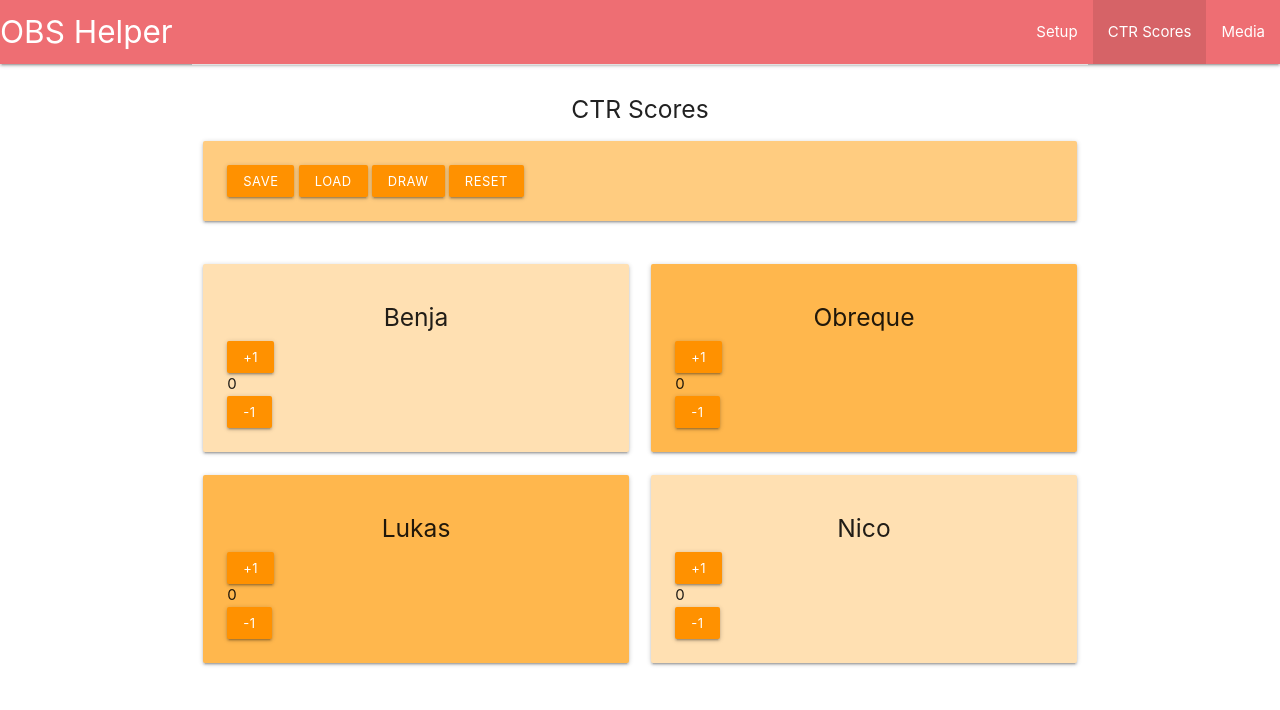
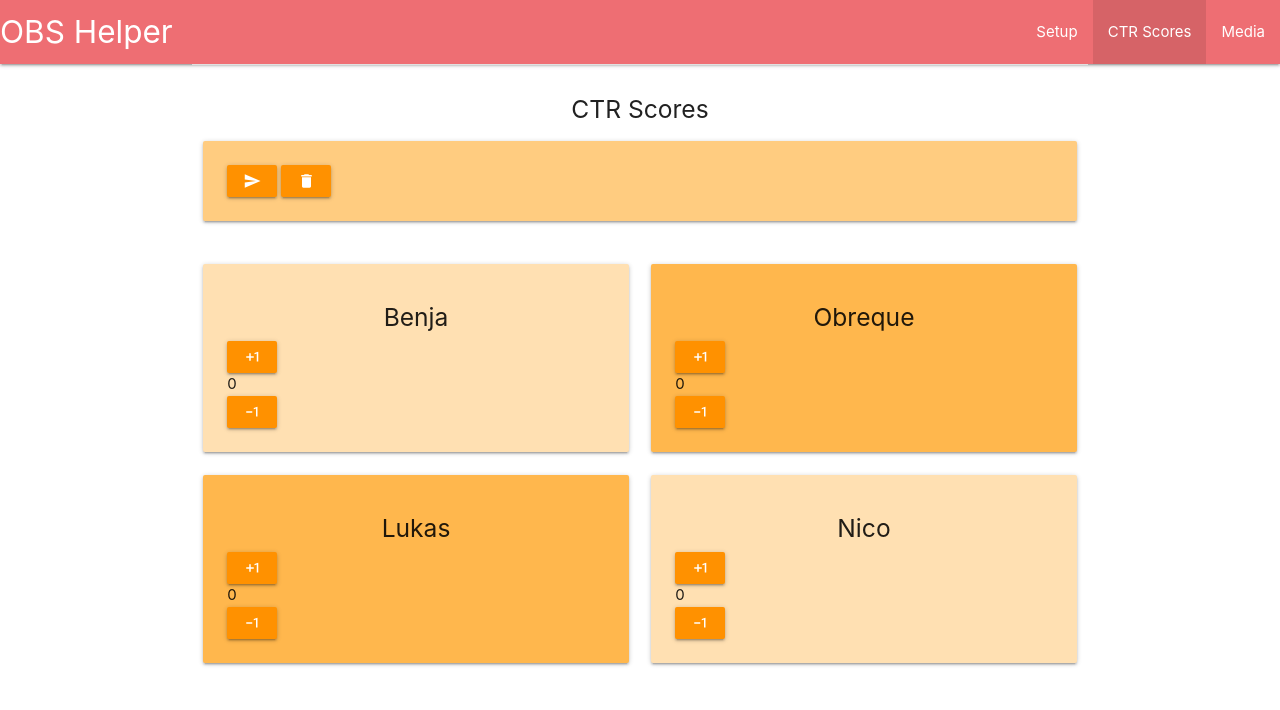
Before and after one commit to benja-opazo/obs-banner-flask, a Flask app: page /ctrscores/ in a window 1280 px wide. Shown: the top 710 px of the page. Run offline with Flask 3, Linux system fonts and the light colour scheme.

Commit message:
now buttons work with icons. I have to add the necessary code to +1 and -1 buttons on the ctrscores tab

```diff
--- a/app.py
+++ b/app.py
@@ -6,7 +6,6 @@
 import numpy as np
 from yt_dlp import YoutubeDL
 import os
-#from wand.image import Image
 from wand.image import Image as wand
 from fileinput import filename
 import filetype
@@ -86,7 +85,7 @@
                 uploaded_file.save(file_path)
                 # Convert to jpeg
                 if filetype.is_image(file_path):
-                    with wand.Image(filename = file_path) as img:
+                    with wand(filename = file_path) as img:
                         img.convert("jpg")
                         img.save(filename="static/output/uploaded_img.jpg")
                 # Convert to mp4
@@ -120,7 +119,7 @@
             return jsonify(icon="error", theclass="red", videostatus = videostatus)
     return render_template('media.html', currentpage="media", videostatus=videostatus)
 
-@app.route('/ctrscores/<cmd>')
+@app.route('/ctrscores/<cmd>', methods=['GET', 'POST'])
 def ctrscores_command(cmd=None):
     if cmd.find('-') > 0:
         score_delta, player = cmd.split('-')
@@ -131,24 +130,12 @@
         else:
             pass
     else:
-        if cmd == 'render_scores':
-            # Serializing json
-            json_object = json.dumps(scores, indent=4)
-            # Writing to sample.json
-            with open("score.json", "w") as outfile:
-                outfile.write(json_object)
         if cmd == 'draw_banner':
             draw_banner(scores)
-        if cmd == 'load_scores':
-            with open("score.json", "r") as openfile:
-                scores_json = json.load(openfile)
-                for label in scores_json:
-                    scores[label] = scores_json[label]
         if cmd =='reset_scores':
             for label in scores:
                 scores[label][0] = 0
             draw_banner(scores)
-
         if cmd =='update_scores':
             return jsonify(scores=scores)
     return render_template('ctrscores.html', commands=AVAILABLE_COMMANDS, players=AVAILABLE_PLAYERS, scores=scores)
--- a/static/js/scores.js
+++ b/static/js/scores.js
@@ -9,7 +9,6 @@
           $('.score-update-p2').text(response.scores.p2[0])
           $('.score-update-p3').text(response.scores.p3[0])
           $('.score-update-p4').text(response.scores.p4[0])
-          delayed_img_update();
         }
       })
     })
@@ -30,3 +29,32 @@
       }
     })
   }, 1000));
+
+// These functions make the buttons with icons work
+$(document).ready(function () {
+  $('.send-btn-ctrscores').click(function(){
+    $.ajax({
+      url: '/ctrscores/draw_banner',
+      type: 'post',
+      contentType: 'application/json',
+      //data: JSON.stringify ($('.video-input-field').val()),
+      success: function(response) {
+      console.log("Drawing Scores");
+      }
+    })
+  })
+});
+
+$(document).ready(function () {
+  $('.delete-btn-ctrscores').click(function(){
+    $.ajax({
+      url: '/ctrscores/reset_scores',
+      type: 'post',
+      contentType: 'application/json',
+      //data: JSON.stringify ($('.video-input-field').val()),
+      success: function(response) {
+      console.log("Resetting Scores");
+      }
+    })
+  })
+});
--- a/templates/ctrscores.html
+++ b/templates/ctrscores.html
@@ -40,17 +40,11 @@
                 <div class="row">
                     <div class="col s12">
                         <div class="card-panel orange lighten-3 card-panel hoverable">
-                            <button class="command waves-effect waves-light btn-small orange accent-3 center" type="submit" name="render" value="{{currentpage}}/render_scores">
-                                Save
+                            <button class="command waves-effect waves-light btn-small orange accent-3 center update-btn-ctrscores send-btn-ctrscores" type="submit" name="draw" value="{{currentpage}}/draw_banner">
+                                <i class="material-icons center">send</i>
                             </button>
-                            <button class="command waves-effect waves-light btn-small orange accent-3 center update-btn-ctrscores" type="submit" name="load" value="{{currentpage}}/load_scores">
-                                Load
-                            </button>
-                            <button class="command waves-effect waves-light btn-small orange accent-3 center update-btn-ctrscores" type="submit" name="draw" value="{{currentpage}}/draw_banner">
-                                Draw
-                            </button>
-                            <button class="command waves-effect waves-light btn-small orange accent-3 center update-btn-ctrscores" type="submit" name="reset" value="{{currentpage}}/reset_scores">
-                                Reset
+                            <button class="command waves-effect waves-light btn-small orange accent-3 center update-btn-ctrscores delete-btn-ctrscores" type="submit" name="reset" value="{{currentpage}}/reset_scores">
+                                <i class="material-icons center">delete</i>
                             </button>
                         </div>
                     </div>
@@ -70,9 +64,9 @@
                                 {% for label, command in commands.items() %}
                                     <button class="command waves-effect waves-light btn-small orange accent-3 center update-btn-ctrscores" type="submit" name="score_button" value="{{currentpage}}/{{ command }}-{{ playernumber }}">
                                         {% if label == '+1' %}
-                                            +1
+                                        <i class="material-icons center">exposure_plus_1</i>
                                         {% elif label == '-1' %}
-                                            -1
+                                        <i class="material-icons center">exposure_neg_1</i>
                                         {% endif %}
 
                                     </button>
--- a/templates/media.html
+++ b/templates/media.html
@@ -67,7 +67,7 @@
                         <button class="command waves-effect waves-light btn-small orange accent-3 center update-btn-videos submit-btn-videos" type="submit" name="submit_video" value="{{currentpage}}/submit_video">
                           <i class="material-icons center">file_upload</i>
                         </button>
-                        <button class="command waves-effect waves-light btn-small orange accent-3 center update-btn-videos" type="" name="submit_video_borrar" value="{{currentpage}}/delete_video">
+                        <button class="command waves-effect waves-light btn-small orange accent-3 center update-btn-videos delete-btn-videos" type="" name="submit_video_borrar" value="{{currentpage}}/delete_video">
                           <i class="material-icons center">delete</i>
                         </button>
                       </div>
@@ -102,7 +102,7 @@
                         <button class="command waves-effect waves-light btn-small orange accent-3 center update-btn-files submit-btn-files" type="submit" name="submit_file" value="{{currentpage}}/submit_file">
                             <i class="material-icons center">file_upload</i>
                         </button>
-                        <button class="command waves-effect waves-light btn-small orange accent-3 center update-btn-files" type="submit" name="delete_file" value="{{currentpage}}/delete_file">
+                        <button class="command waves-effect waves-light btn-small orange accent-3 center update-btn-files delete-btn-files" type="submit" name="delete_file" value="{{currentpage}}/delete_file">
                           <i class="material-icons center">delete</i>
                         </button>
                       </div>
```
Also changed, not shown: static/js/media.js (+31 -1 lines), static/images/2385865.png (deleted), 1 other file.
